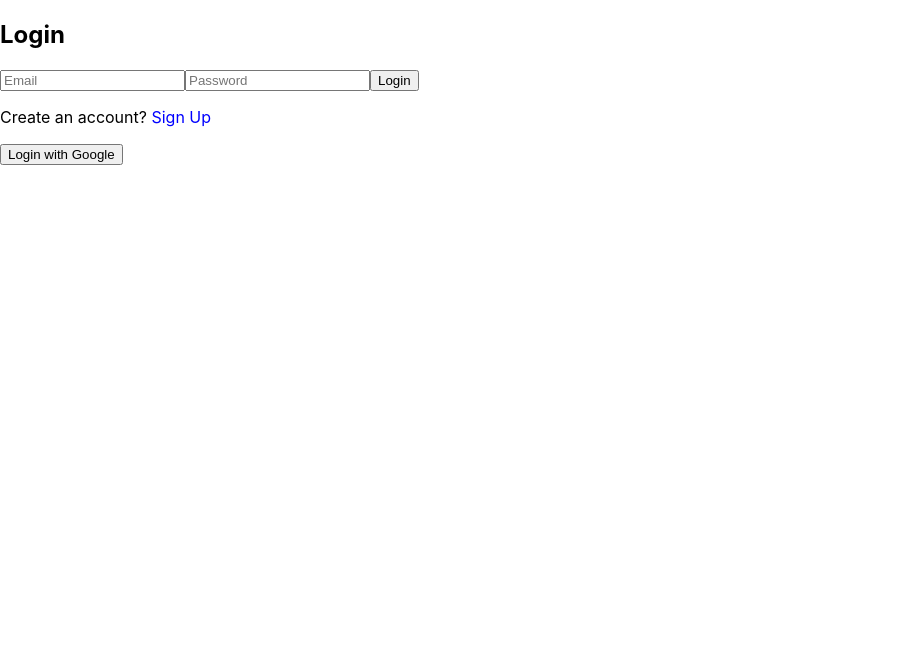
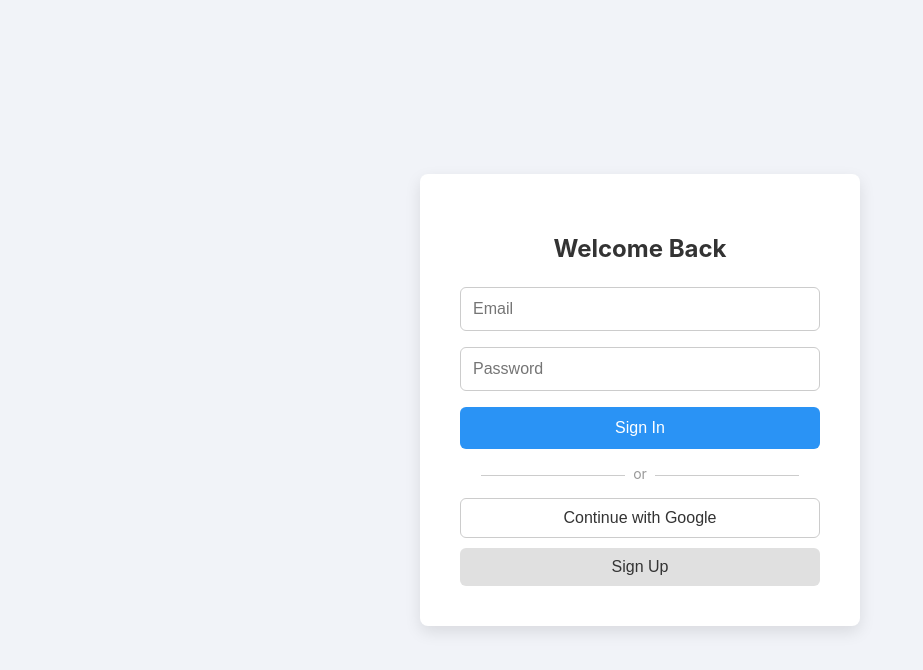
Before and after one commit to kamran-alinaghi/ui-ai-interface, a React (Create React App) app: page / in a window 1280 px wide. Shown: the top 670 px of the page, without its empty margins (0-923 px from the left). Built offline with nearby package versions, Linux system fonts and the light colour scheme; no server answers.

Commit message:
LoginView style

```diff
--- a/src/components/ViewSelector.tsx
+++ b/src/components/ViewSelector.tsx
@@ -3,7 +3,6 @@ import { RootState } from "../redux/store";
 import { useEffect } from "react";
 import { setView } from "../redux/uiSlice";
 import LoginView from "./firebase-ui/LoginView";
-import SignupView from "./firebase-ui/SignupView";
 import MainView from "./MainView";
 import { auth } from './firebase-ui/firebase';
 import { readData } from "./firebase-ui/firebaseUtils";
@@ -39,7 +38,6 @@ const ViewSelector: React.FC = () => {
     return (
         <div style={{ height: '100vh', overflow: 'hidden' }}>
             {currentView === 'login' && <LoginView />}
-            {currentView === 'signup' && <SignupView />}
             {currentView === 'main' && <MainView />}
             {currentView === 'dashboard' && <DashboardView />}
         </div>
--- a/src/components/firebase-ui/LoginView.tsx
+++ b/src/components/firebase-ui/LoginView.tsx
@@ -1,59 +1,96 @@
 import React, { useState } from 'react';
-import { useDispatch } from 'react-redux';
+import { auth, googleProvider } from './firebase';
+import { signInWithEmailAndPassword, signInWithPopup, createUserWithEmailAndPassword } from 'firebase/auth';
+import { useAppDispatch } from '../../hooks';
+import { setUser } from '../../redux/authSlice';
 import { setView } from '../../redux/uiSlice';
-import { signInWithEmailAndPassword, GoogleAuthProvider, signInWithPopup, signInWithRedirect } from 'firebase/auth';
-import { auth } from '../firebase-ui/firebase';
+import {
+  LoginWrapper,
+  LoginForm,
+  LoginInput,
+  LoginButton,
+  ErrorText,
+  LoginTitle,
+  GoogleButton,
+  Divider,
+  SecondaryButton
+} from '../../styles/LoginView.style';
 
-const LoginView: React.FC = () => {
+export default function Login() {
+  const dispatch = useAppDispatch();
   const [email, setEmail] = useState('');
   const [password, setPassword] = useState('');
-  const dispatch = useDispatch();
+  const [error, setError] = useState('');
 
-  const handleLogin = async () => {
+  const handleLogin = async (e: React.FormEvent) => {
+    e.preventDefault();
+    setError('');
     try {
-      await signInWithEmailAndPassword(auth, email, password);
-    } catch (error) {
-      console.error(error);
+      const result = await signInWithEmailAndPassword(auth, email, password);
+      dispatch(setUser(result.user));
+      dispatch(setView('main'));
+    } catch (err: any) {
+      setError(err.message || 'Login failed');
     }
   };
 
   const handleGoogleLogin = async () => {
     try {
-    const provider = new GoogleAuthProvider();
-    await signInWithPopup(auth, provider);
-  } catch (error) {
-    console.error(error);
+      const result = await signInWithPopup(auth, googleProvider);
+      dispatch(setUser(result.user));
+      dispatch(setView('main'));
+    } catch (err: any) {
+      setError(err.message || 'Google Sign-in failed');
+    }
+  };
+
+  const handleSignup = async () => {
+    if (!email || !password) {
+      setError("Email and password are required to sign up.");
+      return;
+    }
+
+    try {
+      const result = await createUserWithEmailAndPassword(auth, email, password);
+      dispatch(setUser(result.user));
+      dispatch(setView('main'));
+    } catch (err: any) {
+      setError(err.message || 'Signup failed');
     }
   };
 
   return (
-    <div>
-      <h2>Login</h2>
-      <input
-        type="text"
+    <LoginWrapper>
+      <LoginForm onSubmit={handleLogin}>
+        <LoginTitle>Welcome Back</LoginTitle>
+        <LoginInput
+          type="email"
           placeholder="Email"
           value={email}
-        onChange={e => setEmail(e.target.value)}
+          onChange={(e) => setEmail(e.target.value)}
+          required
         />
-      <input
+        <LoginInput
           type="password"
           placeholder="Password"
           value={password}
-        onChange={e => setPassword(e.target.value)}
+          onChange={(e) => setPassword(e.target.value)}
+          required
         />
-      <button onClick={handleLogin}>Login</button>
-      <p>
-        Create an account?{' '}
-        <span
-          style={{ color: 'blue', cursor: 'pointer' }}
-          onClick={() => dispatch(setView('signup'))}
-        >
+        <LoginButton type="submit">Sign In</LoginButton>
+
+        <Divider>or</Divider>
+
+        <GoogleButton type="button" onClick={handleGoogleLogin}>
+          Continue with Google
+        </GoogleButton>
+
+        <SecondaryButton type="button" onClick={handleSignup}>
           Sign Up
-        </span>
-      </p>
-      <button onClick={handleGoogleLogin}>Login with Google</button>
-    </div>
+        </SecondaryButton>
+
+        {error && <ErrorText>{error}</ErrorText>}
+      </LoginForm>
+    </LoginWrapper>
   );
-};
-
-export default LoginView;
+}
--- a/src/components/firebase-ui/SignupView.tsx
+++ /dev/null
@@ -1,64 +0,0 @@
-import React, { useState } from 'react';
-import { useDispatch } from 'react-redux';
-import { setView } from '../../redux/uiSlice';
-import { createUserWithEmailAndPassword } from 'firebase/auth';
-import { auth } from '../firebase-ui/firebase';
-
-const SignupView: React.FC = () => {
-  const [email, setEmail] = useState('');
-  const [password, setPassword] = useState('');
-  const [confirmPassword, setConfirmPassword] = useState('');
-  const dispatch = useDispatch();
-
-  const handleSignup = async () => {
-    alert('Sign Up button clicked');
-    if (password !== confirmPassword) {
-      alert("Passwords don't match!");
-      return;
-    }
-
-    try {
-      await createUserWithEmailAndPassword(auth, email, password);
-      dispatch(setView('main'));
-    } catch (error) {
-      console.error(error);
-      alert(error);
-    }
-  };
-
-  return (
-    <div>
-      <h2>Sign Up</h2>
-      <input
-        type="text"
-        placeholder="Email"
-        value={email}
-        onChange={e => setEmail(e.target.value)}
-      />
-      <input
-        type="password"
-        placeholder="Password"
-        value={password}
-        onChange={e => setPassword(e.target.value)}
-      />
-      <input
-        type="password"
-        placeholder="Confirm Password"
-        value={confirmPassword}
-        onChange={e => setConfirmPassword(e.target.value)}
-      />
-      <button onClick={handleSignup}>Sign Up</button>
-      <p>
-        Already have an account?{' '}
-        <span
-          style={{ color: 'blue', cursor: 'pointer' }}
-          onClick={() => dispatch(setView('login'))}
-        >
-          Log In
-        </span>
-      </p>
-    </div>
-  );
-};
-
-export default SignupView;
--- a/src/components/firebase-ui/firebase.ts
+++ b/src/components/firebase-ui/firebase.ts
@@ -1,5 +1,5 @@
 import { initializeApp } from 'firebase/app';
-import { getAuth } from 'firebase/auth';
+import { getAuth, GoogleAuthProvider } from 'firebase/auth';
 import { getFirestore } from 'firebase/firestore';
 
 const firebaseConfig = {
@@ -15,3 +15,4 @@ const firebaseConfig = {
 const app = initializeApp(firebaseConfig);
 export const auth = getAuth(app);
 export const db = getFirestore(app);
+export const googleProvider = new GoogleAuthProvider();
--- /dev/null
+++ b/src/styles/LoginView.style.ts
@@ -0,0 +1,115 @@
+import styled from 'styled-components';
+
+export const LoginWrapper = styled.div`
+  min-height: 100vh;
+  display: flex;
+  align-items: center;
+  justify-content: center;
+  background: #f1f3f8;
+`;
+
+export const LoginForm = styled.form`
+  background: #ffffff;
+  padding: 40px;
+  border-radius: 8px;
+  box-shadow: 0 6px 16px rgba(0, 0, 0, 0.1);
+  width: 100%;
+  max-width: 360px;
+`;
+
+export const LoginTitle = styled.h2`
+  margin-bottom: 24px;
+  font-size: 24px;
+  color: #333;
+  text-align: center;
+`;
+
+export const LoginInput = styled.input`
+  width: 100%;
+  padding: 12px;
+  margin-bottom: 16px;
+  border: 1px solid #ccc;
+  border-radius: 6px;
+  font-size: 16px;
+  box-sizing: border-box;
+
+  &:focus {
+    border-color: #2a93f5;
+    outline: none;
+  }
+`;
+
+export const LoginButton = styled.button`
+  width: 100%;
+  padding: 12px;
+  background-color: #2a93f5;
+  color: #ffffff;
+  border: none;
+  border-radius: 6px;
+  font-size: 16px;
+  cursor: pointer;
+  transition: background 0.2s ease;
+
+  &:hover {
+    background-color: #1d74c4;
+  }
+`;
+
+export const ErrorText = styled.p`
+  margin-top: 12px;
+  color: #e53935;
+  font-size: 14px;
+  text-align: center;
+`;
+export const GoogleButton = styled.button`
+  width: 100%;
+  padding: 10px;
+  background-color: #fff;
+  color: #333;
+  border: 1px solid #ccc;
+  border-radius: 6px;
+  font-size: 16px;
+  margin-top: 10px;
+  cursor: pointer;
+  display: flex;
+  justify-content: center;
+  align-items: center;
+
+  &:hover {
+    background-color: #f5f5f5;
+  }
+`;
+
+export const SecondaryButton = styled.button`
+  width: 100%;
+  padding: 10px;
+  background-color: #e0e0e0;
+  color: #333;
+  border: none;
+  border-radius: 6px;
+  font-size: 16px;
+  margin-top: 10px;
+  cursor: pointer;
+
+  &:hover {
+    background-color: #d5d5d5;
+  }
+`;
+
+export const Divider = styled.div`
+  text-align: center;
+  margin: 16px 0;
+  color: #999;
+  font-size: 14px;
+
+  &::before,
+  &::after {
+    content: '';
+    display: inline-block;
+    width: 40%;
+    height: 1px;
+    background-color: #ccc;
+    vertical-align: middle;
+    margin: 0 8px;
+  }
+`;
```
Lines whose indentation alone changed are shown as unchanged.
